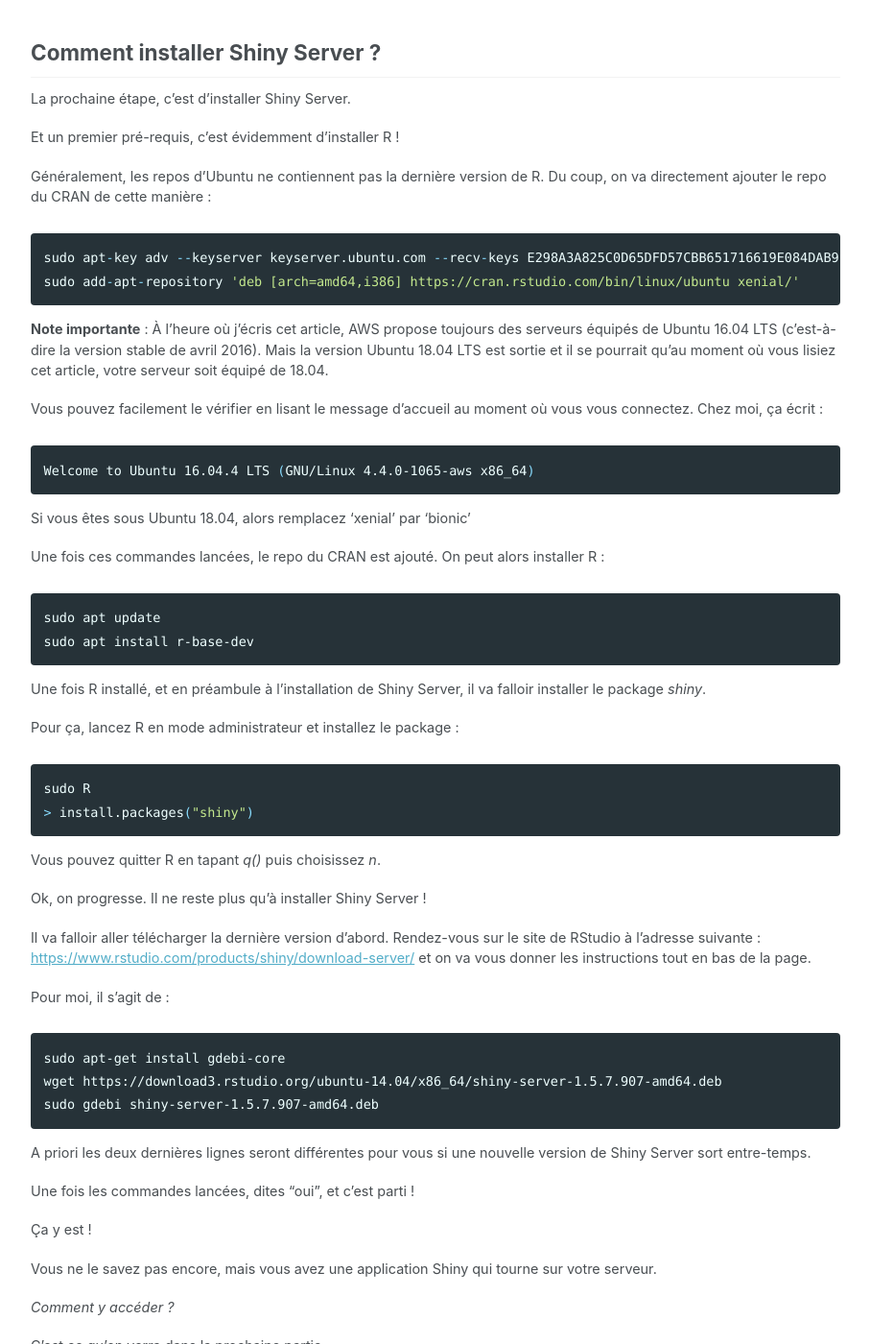
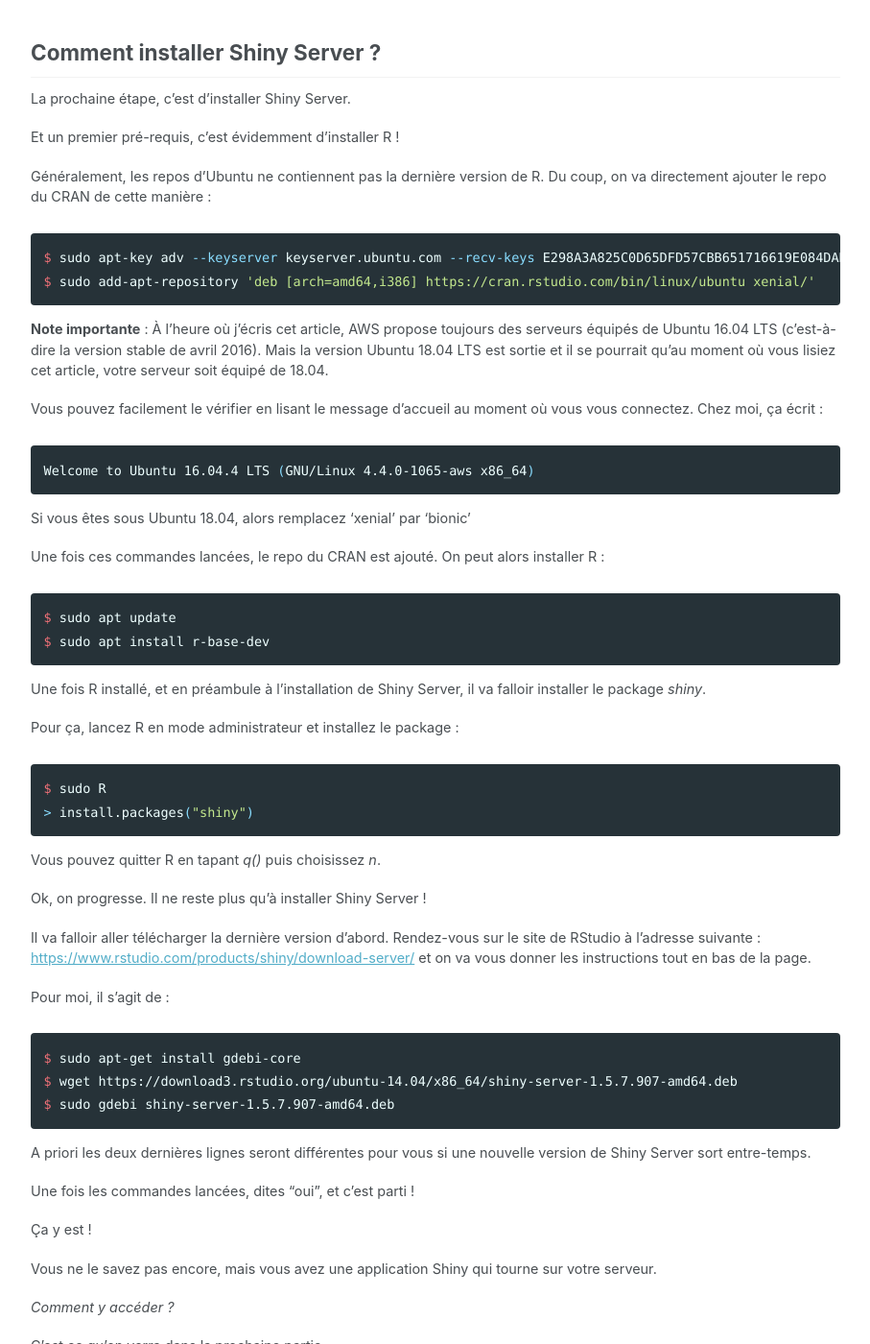
Before and after one commit to Huitziii/charlesbordet.com, a Jekyll site: the page built from _posts/fr/2018-08-20-deployer-shiny-app-sur-aws-partie-3.markdown, in a window 1280 px wide and 1400 px high, scrolled down 4385 px. Shown: the whole window at 96% size, without its empty margins (186-1093 px from the left). Built offline with Jekyll 4.4.1, drawn with Linux system fonts in a browser that asks for light colours; nearby versions of some CDN libraries; some of the changed text lies outside the part shown.

Commit message:
fix bugs

```diff
--- a/_posts/en/2018-08-22-deploy-shiny-app-on-aws-part1.markdown
+++ b/_posts/en/2018-08-22-deploy-shiny-app-on-aws-part1.markdown
@@ -144,9 +144,9 @@
 
 ![Movie Explorer]({{ "/assets/images/shiny-server-aws-part1/movie-explorer.jpg" | absolute_url }}){: .align-center}
 
-And I created a Github repo so that you can clone it easily: [https://github.com/Huitziii/movie-explorer]("https://github.com/Huitziii/movie-explorer")
+And I created a Github repo so that you can clone it easily: <a href="https://github.com/Huitziii/movie-explorer" target="_blank">https://github.com/Huitziii/movie-explorer</a>
 
-Note that you'll need git and a console for this tutorial. You can download git here: [https://git-scm.com/downloads]("https://git-scm.com/downloads")
+Note that you'll need git and a console for this tutorial. You can download git here: <a href="https://git-scm.com/downloads" target="_blank">https://git-scm.com
 
 Ok, now we're ready!
 
--- a/_posts/en/2018-08-30-deploy-shiny-app-on-aws-part2.markdown
+++ b/_posts/en/2018-08-30-deploy-shiny-app-on-aws-part2.markdown
@@ -1,7 +1,7 @@
 ---
 layout: single
 permalink: /en/shiny-aws-2/
-title: "How to deploy a Shiny app on AWS - Part 2"
+title: "Deploy Shiny on AWS - Create a server"
 date: 2018-08-30
 lang: en
 categories: [shiny, en]
--- a/_posts/fr/2018-07-14-deployer-shiny-app-sur-aws-partie-1.markdown
+++ b/_posts/fr/2018-07-14-deployer-shiny-app-sur-aws-partie-1.markdown
@@ -131,9 +131,9 @@
 
 ![Movie Explorer]({{ "/assets/images/shiny-server-aws-part1/movie-explorer.jpg" | absolute_url }}){: .align-center}
 
-Et j'ai créé un repo sur Github pour que vous puissiez la prendre facilement : [https://github.com/Huitziii/movie-explorer]("https://github.com/Huitziii/movie-explorer")
+Et j'ai créé un repo sur Github pour que vous puissiez la prendre facilement : <a href="https://github.com/Huitziii/movie-explorer" target="_blank">https://github.com/Huitziii/movie-explorer</a>
 
-Notez que vous aurez besoin de git et d'une console pour suivre ce tutoriel. Vous pouvez télécharger git à l'adresse suivante : [https://git-scm.com/downloads]("https://git-scm.com/downloads")
+Notez que vous aurez besoin de git et d'une console pour suivre ce tutoriel. Vous pouvez télécharger git à l'adresse suivante : <a href="https://git-scm.com/downloads" target="_blank">https://git-scm.com/downloads</a>
 
 Cette fois-ci, on est prêts !
 
--- a/_posts/fr/2018-07-31-deployer-shiny-app-sur-aws-partie-2.markdown
+++ b/_posts/fr/2018-07-31-deployer-shiny-app-sur-aws-partie-2.markdown
@@ -1,7 +1,7 @@
 ---
 layout: single
 permalink: /fr/shiny-aws-2/
-title: "Comment déployer une application Shiny sur AWS - Partie 2"
+title: "Déployer Shiny sur AWS - Comment créer un serveur"
 date: 2018-07-31
 lang: fr
 categories: [shiny, fr]
--- a/_posts/fr/2018-08-20-deployer-shiny-app-sur-aws-partie-3.markdown
+++ b/_posts/fr/2018-08-20-deployer-shiny-app-sur-aws-partie-3.markdown
@@ -73,7 +73,7 @@
 Si vous obtenez un message d'erreur "WARNING: UNPROTECTED PRIVATE KEY FILE!", alors il vous faudra changer les droits du fichier avec la commande suivante :
 
 {% highlight shell %}
-chmod 400 tutorial.pem
+$ chmod 400 tutorial.pem
 {% endhighlight %}
 
 ## Comment installer Shiny Server ?
@@ -84,9 +84,9 @@
 
 Généralement, les repos d'Ubuntu ne contiennent pas la dernière version de R. Du coup, on va directement ajouter le repo du CRAN de cette manière :
 
-{% highlight R %}
-sudo apt-key adv --keyserver keyserver.ubuntu.com --recv-keys E298A3A825C0D65DFD57CBB651716619E084DAB9
-sudo add-apt-repository 'deb [arch=amd64,i386] https://cran.rstudio.com/bin/linux/ubuntu xenial/'
+{% highlight shell %}
+$ sudo apt-key adv --keyserver keyserver.ubuntu.com --recv-keys E298A3A825C0D65DFD57CBB651716619E084DAB9
+$ sudo add-apt-repository 'deb [arch=amd64,i386] https://cran.rstudio.com/bin/linux/ubuntu xenial/'
 {% endhighlight %}
 
 **Note importante** : À l'heure où j'écris cet article, AWS propose toujours des serveurs équipés de Ubuntu 16.04 LTS (c'est-à-dire la version stable de avril 2016). Mais la version Ubuntu 18.04 LTS est sortie et il se pourrait qu'au moment où vous lisiez cet article, votre serveur soit équipé de 18.04.
@@ -102,8 +102,8 @@
 Une fois ces commandes lancées, le repo du CRAN est ajouté. On peut alors installer R :
 
 {% highlight shell %}
-sudo apt update
-sudo apt install r-base-dev
+$ sudo apt update
+$ sudo apt install r-base-dev
 {% endhighlight %}
 
 Une fois R installé, et en préambule à l'installation de Shiny Server, il va falloir installer le package *shiny*.
@@ -111,7 +111,7 @@
 Pour ça, lancez R en mode administrateur et installez le package :
 
 {% highlight shell %}
-sudo R
+$ sudo R
 > install.packages("shiny")
 {% endhighlight %}
 
@@ -124,9 +124,9 @@
 Pour moi, il s'agit de :
 
 {% highlight shell %}
-sudo apt-get install gdebi-core
-wget https://download3.rstudio.org/ubuntu-14.04/x86_64/shiny-server-1.5.7.907-amd64.deb
-sudo gdebi shiny-server-1.5.7.907-amd64.deb
+$ sudo apt-get install gdebi-core
+$ wget https://download3.rstudio.org/ubuntu-14.04/x86_64/shiny-server-1.5.7.907-amd64.deb
+$ sudo gdebi shiny-server-1.5.7.907-amd64.deb
 {% endhighlight %}
 
 A priori les deux dernières lignes seront différentes pour vous si une nouvelle version de Shiny Server sort entre-temps.
```
Also changed, not shown: other parts of _posts/en/2018-08-22-deploy-shiny-app-on-aws-part1.markdown (+1 -1 lines), other parts of _posts/fr/2018-07-14-deployer-shiny-app-sur-aws-partie-1.markdown (+1 -1 lines), other parts of _posts/fr/2018-08-20-deployer-shiny-app-sur-aws-partie-3.markdown (+3 -3 lines), _posts/en/2018-09-01-deploy-shiny-app-on-aws-part3.markdown (+13 -13 lines), 1 other file.
